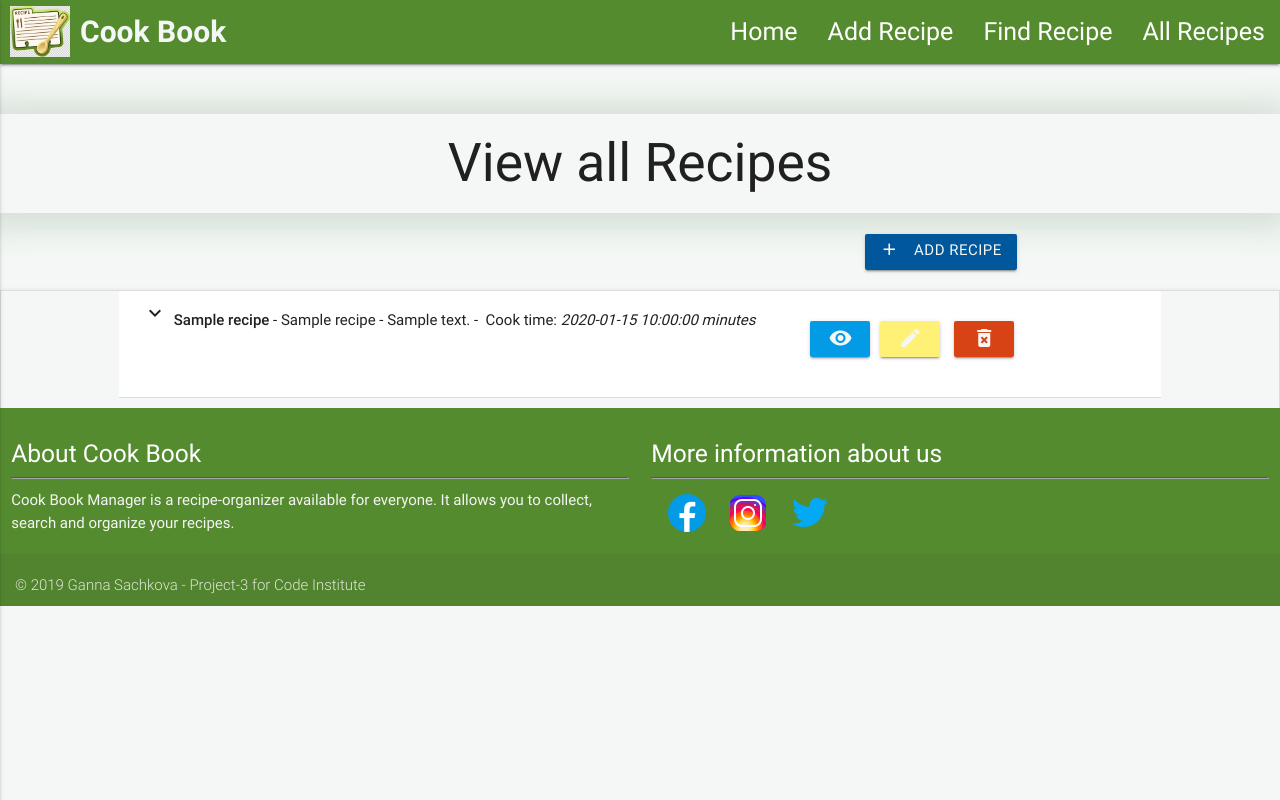
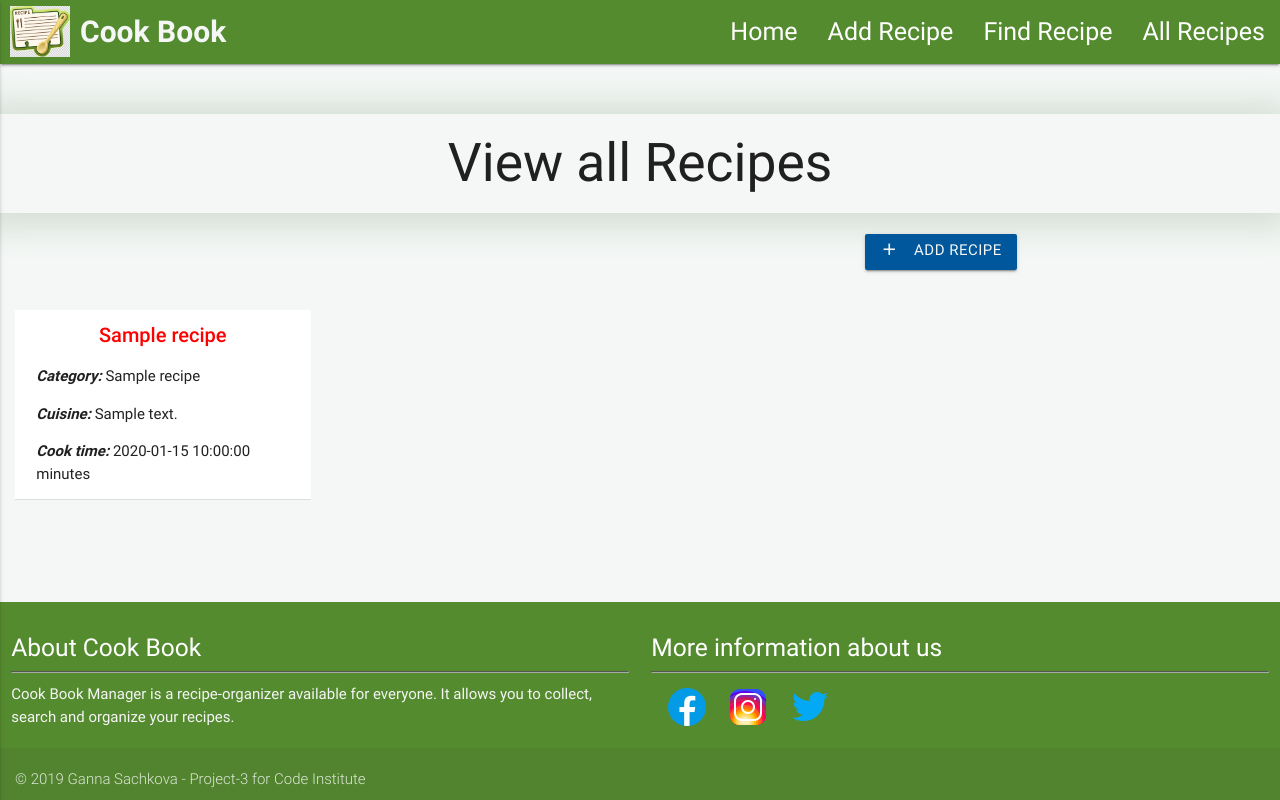
Before and after one commit to GannaSachkova/project3_cook_book, a Flask app: page /get_recipes in a window 1280 px wide. Run offline with Flask 2, Linux system fonts and the light colour scheme; a database or web service that is not in the repository returns one stand-in record (values such as "Sample title"); some libraries are stand-ins or nearby versions.

Commit message:
Modified app.py

```diff
--- a/app.py
+++ b/app.py
@@ -1,5 +1,5 @@
 import os
-from flask import Flask, render_template, redirect, request, url_for, request, session, g, abort, flash
+from flask import Flask , render_template, redirect, request, url_for
 from flask_pymongo import PyMongo
 from bson.objectid import ObjectId
 
@@ -50,6 +50,7 @@ def editrecipe(recipe_id):
     the_recipe = mongo.db.recipes.find_one({"_id": ObjectId(recipe_id)})
     all_categories = mongo.db.categories.find()
     all_cuisines = mongo.db.cuisine_type.find()
+    print (all_cuisines)
     return render_template('edit_recipe.html', recipe=the_recipe, categories=all_categories, cuisine=all_cuisines)
 
 @app.route('/updaterecipe/<recipe_id>', methods=["POST"])
@@ -81,10 +82,11 @@ def recipemainpage(recipe_id):
 
 @app.route('/deleterecipe/<recipe_id>')
 def deleterecipe(recipe_id):
-    mongo.db.recipes.remove({'_id': ObjectId(recipe_id)})
+    mongo.db.recipes.remove({'_id':ObjectId(recipe_id)})
     return redirect(url_for('get_recipes'))
 
-# CUISINE
+
+    # CUISINE
 
 @app.route('/get_cuisines')
 def get_cuisines():
@@ -102,7 +104,8 @@ def insertcuisine():
 
 @app.route('/editcuisine/<cuisine_id>')
 def editcuisine(cuisine_id):
-    return render_template('edit_cuisine.html', cuisine=mongo.db.cuisine_type.find_one({'_id':ObjectId(cuisine_id)}))
+    the_cuisine= mongo.db.cuisine_type.find_one({'_id':ObjectId(cuisine_id)})
+    return render_template('edit_cuisine.html', cuisine=the_cuisine)
 
 @app.route('/updatecuisine/<cuisine_id>', methods=['POST'])
 def updatecuisine(cuisine_id):
--- a/static/css/style.css
+++ b/static/css/style.css
@@ -8,6 +8,15 @@
      background-color: #F4F7F5;
      height: 100%;
 }
+ body {
+    display: flex;
+    min-height: 100vh;
+    flex-direction: column;
+  }
+    main {
+    flex: 1 0 auto;
+  }
+
  .row, .col {
      margin: 0px;
      padding: 0px;
@@ -38,8 +47,11 @@
  .h3-jumbotron {
      box-shadow: unset;
 }
- .btn, a {
+ .btn {
      color: #F4F7F5;
+}
+a {
+     color:  red;
 }
  .btn i {
      line-height: normal;
@@ -298,6 +310,16 @@
  .icons_main_recipe {
      color: #41493A;
 }
+.recipes_list{
+    margin-top: 40px;
+    margin-bottom: 40px;
+}
+.recipe_item{
+    padding-top: 10px;
+    padding-bottom: 10px;
+    margin-bottom: 20px;
+    height: 190px;
+}
  ol {
      display: flex;
      flex-direction: column;
@@ -320,6 +342,24 @@
 }
  .btn_edit_view {
      margin-right: 15px;
+}
+div > a.strong{
+    text-align: center;
+    font-size: 20px;
+    display: grid;
+}
+/* a.strong{
+    /* margin-left: 20px;
+
+
+} */
+p i.italic{
+    font-size: 15px;
+    display: inline;
+    font-weight: bold
+}
+p.margin{
+    margin: 15px 0;
 }
  .footer_btn_links1 {
      padding-right: 0;
--- a/templates/base.html
+++ b/templates/base.html
@@ -48,13 +48,15 @@
     </header>
     <!-- NAVBAR END -->
 
-    <div class="container-fluid">
+    <main class="container-fluid">
         {% block content %} {% endblock %}
-    </div>
+    </main>
+
+
 
     <!-- FOOTER-->
 
-    <footer class="page-footer light-green darken-3 text-left sticky-bottom w-100">
+    <footer class="page-footer light-green darken-3 text-left ">
 
         <div class="row">
             <div class="col s12 m6 ">
--- a/templates/edit_recipe.html
+++ b/templates/edit_recipe.html
@@ -45,8 +45,8 @@
                 </div>
 
                 <div class="col s12 m6">
-                    <a class="btn waves-effet waves-light btn_add btn_add yellow  lighten-2 add_cuisine" href="{{ url_for('get_cuisines') }}" id="cuisine_type">View All
-						Cuisines<i class="material-icons prefix i_add_icon">add</i></a>
+
+                    <a class="btn waves-effet waves-light btn_add btn_add yellow  lighten-2 add_cuisine" href="{{url_for('editcuisine', cuisine_id = cuisine._id)}}" id="cuisine_type">Edit Cuisines<i class="material-icons prefix i_add_icon">add</i></a>
                 </div>
             </div>
 
--- a/templates/recipes.html
+++ b/templates/recipes.html
@@ -13,28 +13,28 @@
         </div>
     </div>
 
-    <div>
-        <ul class="row collapsible collapsible_container">
+    <div class="container  recipes_list">
+        <ul class="row">
             {% for recipe in recipes %}
-            <li class="col s12 m10 offset-m1">
+            <li class="col s12 m3">
 
-                <div class="collapsible-header">
-                    <div class="col s12 xl8 recipe_header">
-                        <i class="material-icons  ">expand_more</i>
-                        <strong>{{recipe.recipe_title}}</strong> - {{recipe.category_name}} - {{recipe.cuisine_type}} - &nbsp;Cook time:
-                        <em>{{recipe.cook_time}} minutes</em>
+                <div class="collapsible-header recipe_item">
+                    <div class="col s12 recipe_header">
+                       <a href="{{url_for('recipemainpage', recipe_id=recipe._id)}}" class="strong" > <strong>{{recipe.recipe_title}}</strong> </a>
+                       <p class="margin"> <i class="italic">Category: </i>{{recipe.category_name}} </p>
+                       <p class="margin"><i class="italic">Cuisine: </i>{{recipe.cuisine_type}} </p>
+                       <p class="margin"><i class="italic">Cook time: </i>{{recipe.cook_time}} minutes</p>
                     </div>
 
                     <div class="col s9 offset-s1 xl3  recipespage_btn">
-                        <a href="{{url_for('recipemainpage', recipe_id=recipe._id)}}" class="btn light-blue darken-1 btn_view waves-effect waves-light btn-small btneditview recipespage_btn" type="submit">
-                            <i class="material-icons ">visibility</i>
+                        <!-- <a href="{{url_for('recipemainpage', recipe_id=recipe._id)}}" class="btn light-blue darken-1 btn_view waves-effect waves-light btn-small btneditview recipespage_btn" type="submit">
                             <a href="{{url_for('editrecipe', recipe_id=recipe._id)}}" class="waves-effect waves-light btn yellow  lighten-2 btneditview btn-small recipespage_btn"><i class="material-icons ">edit</i></a>
 
-                            <a href="#modal1" class="waves-effect waves-light btn deep-orange darken-3 btneditview modal-trigger btn-small recipespage_btn"><i class="material-icons">delete_forever</i></a>
+                            <a href="#modal1" class="waves-effect waves-light btn deep-orange darken-3 btneditview modal-trigger btn-small recipespage_btn"><i class="material-icons">delete_forever</i></a> -->
 
                             <!-- Modal Structure -->
 
-                            <div id="modal1" class="modal modal-fixed-footer col s10 m6">
+                            <!-- <div id="modal1" class="modal modal-fixed-footer col s10 m6">
                                 <div class="modal-content">
                                     <div class="row">
                                         <div class="col s2 offset-s3 m2 offset-m4 l2 offset-l5">
@@ -51,12 +51,12 @@
                                     <a href="#!" class="modal-close waves-effect waves-green  btn deep-green darken-3 btn_modal">No,
 												cancel!</a>
                                 </div>
-                            </div>
+                            </div> -->
 
                     </div>
                 </div>
 
-                <div class="collapsible-body ">
+                <!-- <div class="collapsible-body ">
 
                     <ul class="collapsible" data-collapsible="expandable">
                         <li>
@@ -74,7 +74,7 @@
 
                     </ul>
 
-                </div>
+                </div> -->
 
             </li>
             {% endfor %}
```
